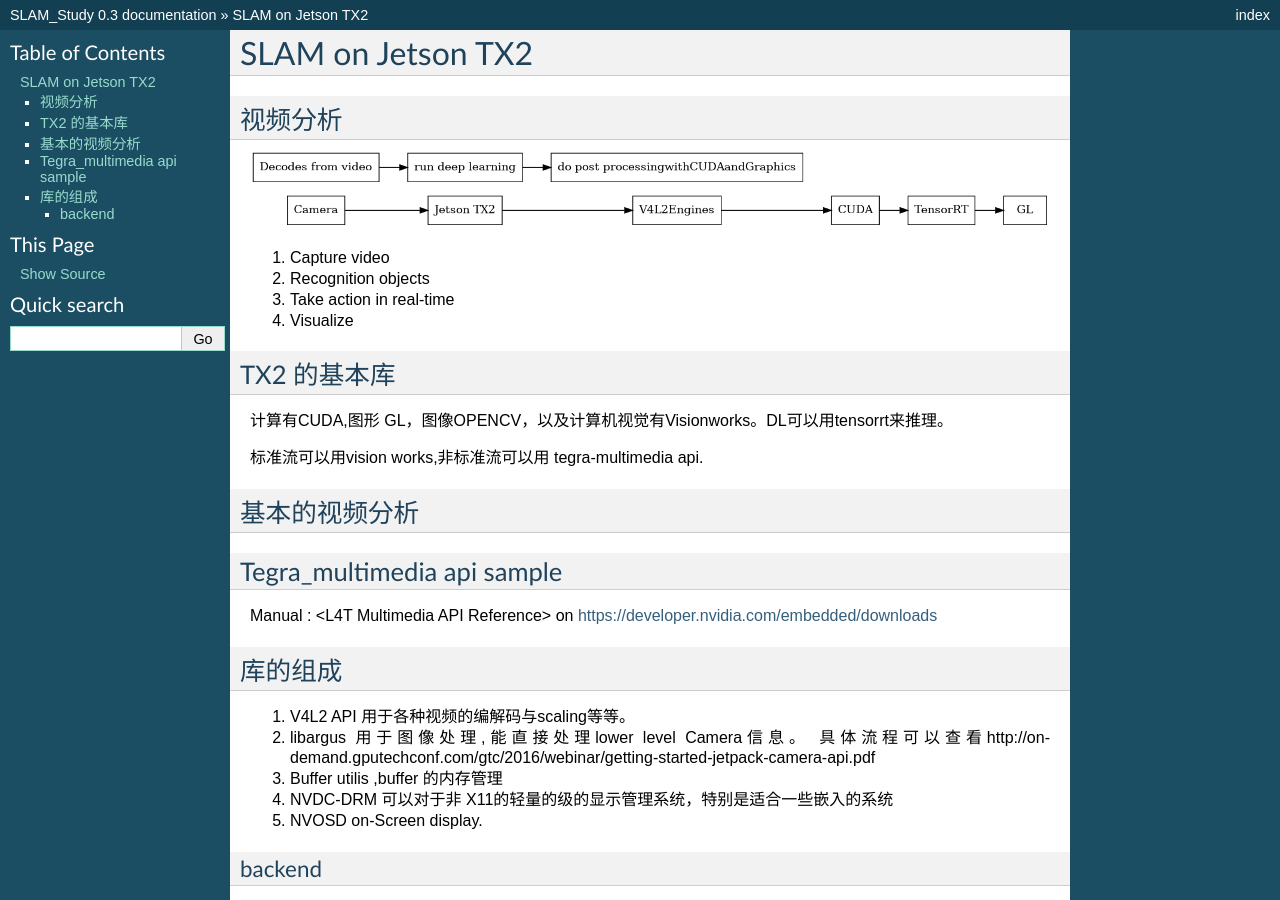
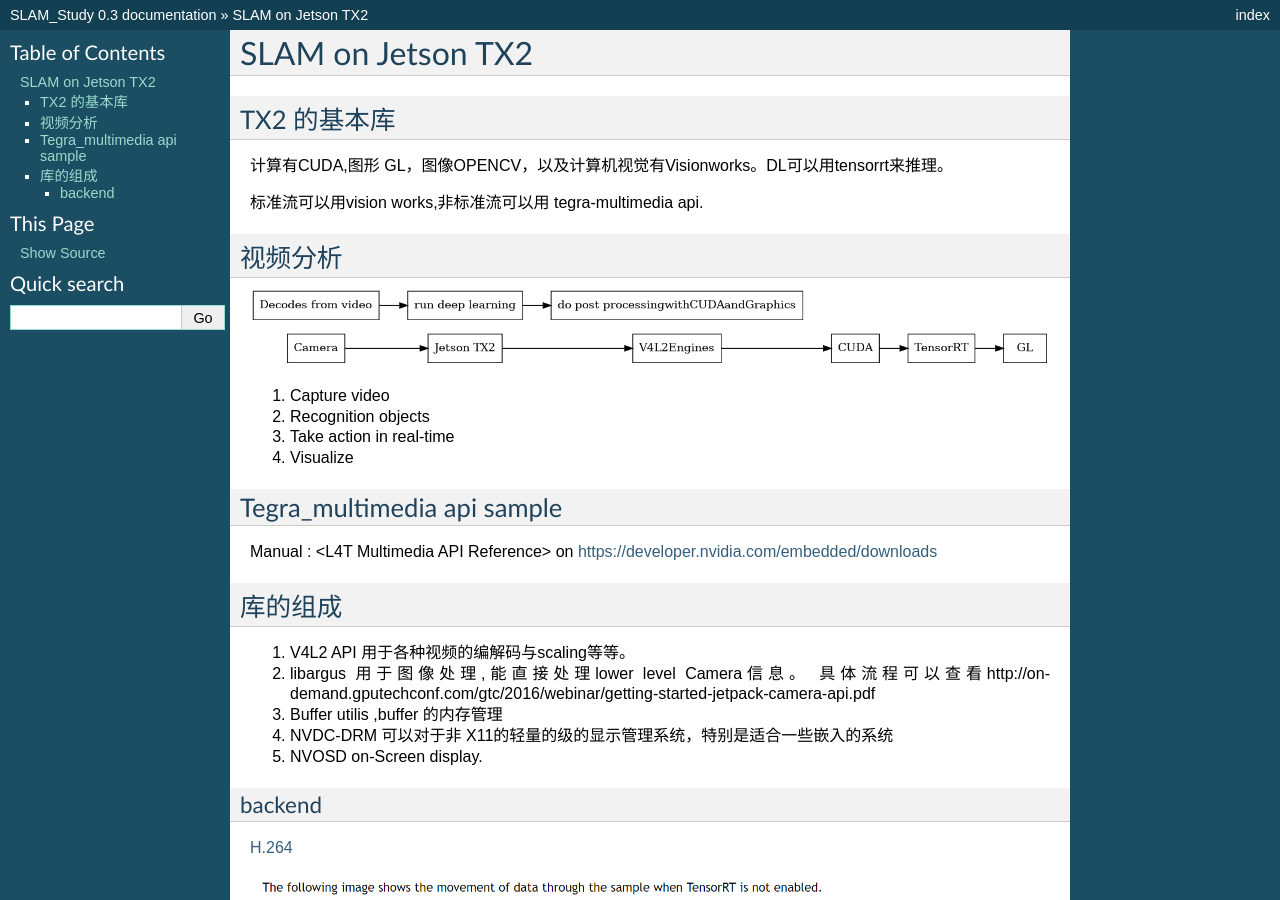
Before and after one commit to gwli/SLAM_Study, a Sphinx documentation site: the page built from source/Stage_1/SLAMOnJetsonTX2.rst, in a window 1280 px wide and 900 px high. Built offline with Sphinx 7.4.7, drawn with Linux system fonts in a browser that asks for light colours; some of the changed lines change nothing that is shown.

Commit message:
fix duplicate content

```diff
--- a/source/Stage_1/SLAMOnJetsonTX2.rst
+++ b/source/Stage_1/SLAMOnJetsonTX2.rst
@@ -1,6 +1,13 @@
 ******************
 SLAM on Jetson TX2
 ******************
+
+TX2 的基本库
+============
+
+计算有CUDA,图形 GL，图像OPENCV，以及计算机视觉有Visionworks。DL可以用tensorrt来推理。
+
+标准流可以用vision works,非标准流可以用 tegra-multimedia api.
 
 
 视频分析
@@ -21,15 +28,6 @@ SLAM on Jetson TX2
 #. Visualize
 
 
-TX2 的基本库
-============
-
-计算有CUDA,图形 GL，图像OPENCV，以及计算机视觉有Visionworks。DL可以用tensorrt来推理。
-
-标准流可以用vision works,非标准流可以用 tegra-multimedia api.
-
-基本的视频分析
-==============
 
 
 Tegra_multimedia api sample
```
